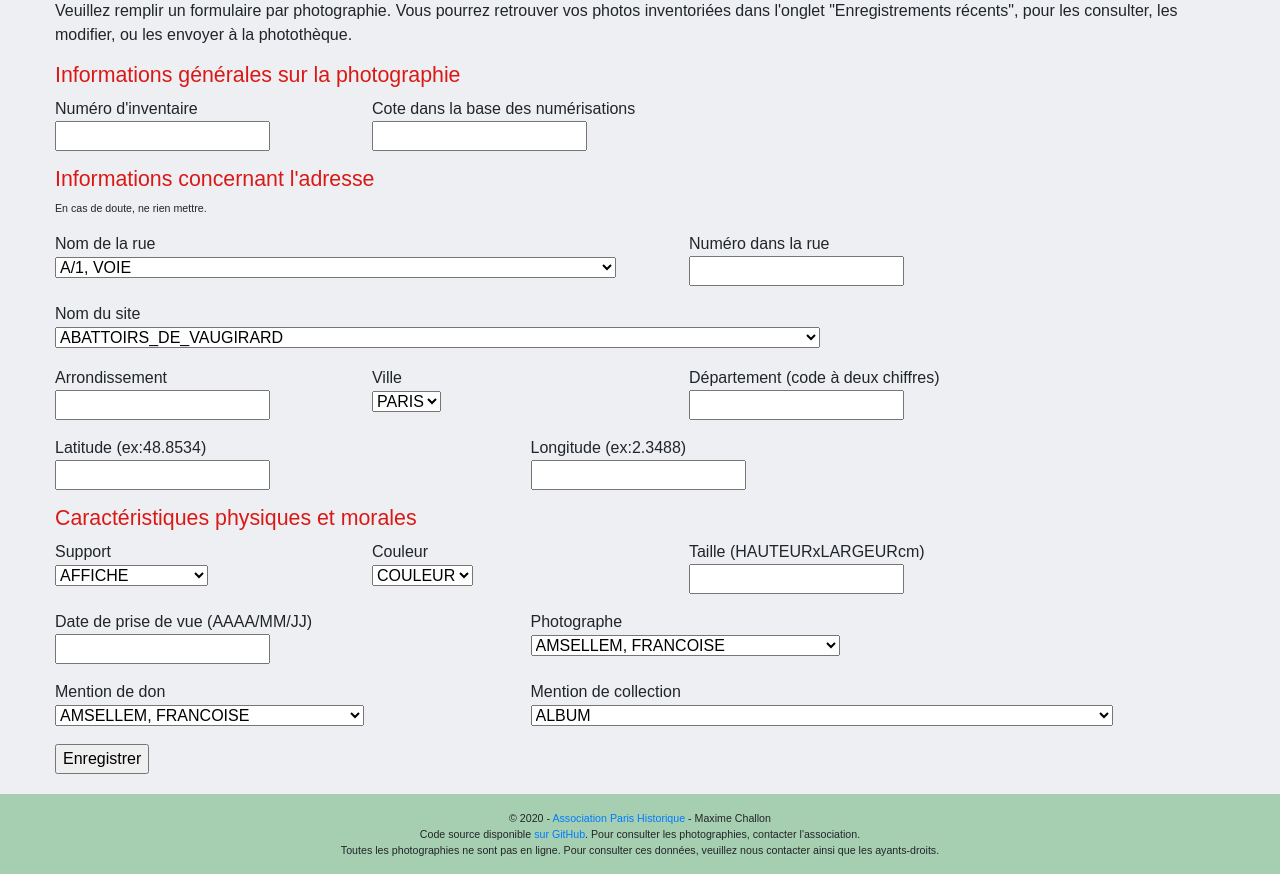
After one commit to MaximeChallon/InventaireParisHistorique_webapp, a Flask app: page /espace_personnel/1/cataloguer in a window 1280 px wide. The commit adds this page. Shown: the part 142-1016 px from the top of the page. Run offline with Flask 2, Linux system fonts and the light colour scheme; a user stored in the database is signed in; some libraries are stand-ins or nearby versions.

Commit message:
premier formulaire de catalogage

```diff
--- a/app/app.py
+++ b/app/app.py
@@ -34,7 +34,7 @@ admin = Admin(app)
 
 login_manager = LoginManager(app)
 
-from .routes import generals
+from .routes import generals, catalogage
 
 def init_app():
     db.create_all()
--- a/app/models/formulaires.py
+++ b/app/models/formulaires.py
@@ -9,7 +9,7 @@ class Chart_form(FlaskForm):
     submit = SubmitField('Voir')
 
 class Forgot_form(FlaskForm):
-    email = StringField('Email Address', [validators.DataRequired(), validators.Length(min=6, max=35)], validators.Email(s))
+    email = StringField('Email Address', [validators.DataRequired(), validators.Length(min=6, max=35)], validators.Email())
     submit = SubmitField('Envoyer')
 
     def validate_email(self, email):
--- /dev/null
+++ b/app/routes/catalogage.py
@@ -0,0 +1,70 @@
+from ..app import app, db
+from flask_login import login_required
+from flask import url_for, render_template
+from ..models.formulaires import Catalogage_form
+
+#SQL creation table ds db users
+"""CREATE TABLE `catalogage` (
+	`N_inventaire`	INTEGER NOT NULL,
+	`Rue`	TEXT,
+	`N_rue`	TEXT,
+	`Nom_site`	TEXT,
+	`Arrondissement`	TEXT,
+	`Ville`	TEXT,
+	`Departement`	INTEGER,
+	`Latitude_x`	TEXT,
+	`Longitude_y`	TEXT,
+	`Support`	TEXT,
+	`Couleur`	TEXT,
+	`Taille`	TEXT,
+	`Date_prise_vue`	TEXT,
+	`Photographe`	TEXT,
+	`Droits`	TEXT,
+	`Mention_don`	TEXT,
+	`Mention_collection`	TEXT,
+	`Date_construction`	TEXT,
+	`Architecte`	TEXT,
+	`Classement_MH`	TEXT,
+	`Legende`	TEXT,
+	`Generalite_architecture`	TEXT,
+	`Mot_cle1`	TEXT,
+	`Mot_cle2`	TEXT,
+	`Mot_cle3`	TEXT,
+	`Mot_cle4`	TEXT,
+	`Mot_cle5`	TEXT,
+	`Mot_cle6`	TEXT,
+	`Autre_adresse`	TEXT,
+	`Notes`	TEXT,
+	`Cote_base`	TEXT,
+	`Cote_classement`	TEXT,
+	`Date_inventaire`	TEXT,
+	`Auteur`	TEXT,
+	`exporte`	INTEGER NOT NULL
+);"""
+
+
+#créer un espace personnel pour chaque membre sur le type de Admin, où il peut:
+#voir ce qu'il a catalogué
+#exporté les données remplies entre tel jour et tel jour
+#envoyer directement à l'adresse de la photothèque le csv final de catalogage
+
+#supprimer les photos 30 jours après l'envoi ou l'export pour ne pas surcharger la base
+
+#proposer le gps lors du catalogage avec une recherche sur cette api: https://api-adresse.data.gouv.fr/search/?q=34+poissonniers+rue+des+paris .
+#les résultats semblent bons: les intégrer dans une minimap pour que l'utilisateur clique sur oui ou non
+
+@app.route("/espace_personnel/<nom_user>/cataloguer", methods=['GET', 'POST'])
+@login_required
+def cataloguer(nom_user):
+    form = Catalogage_form()
+    if form.validate_on_submit():
+        pass
+    return render_template("pages/cataloguer.html", form=form)
+
+#@app.route("/espace_personnel/<nom_user>/exporter")
+#@login_required
+#def exporter(nom_user):
+
+#@app.route("/espace_personnel/<nom_user>/enregistrements_recents")
+#@login_required
+#def enregistrements_recents(nom_user):
--- a/app/templates/container.html
+++ b/app/templates/container.html
@@ -40,7 +40,7 @@
         <a class="nav-link dropdown-toggle" href="#" id="navbarDropdown" role="button" data-toggle="dropdown" aria-haspopup="true" aria-expanded="false">
           Catalogage
         </a>
-        <div class="dropdown-menu" aria-labelledby="navbarDropdown">
+        <div class="dropdown-menu" aria-labelledby="navbarDropdown" style="background-color:#a6cfb1;">
           <a class="dropdown-item" href="{{url_for('cataloguer', nom_user=current_user.nom)}}">Cataloguer</a>
           <a class="dropdown-item" href="#">Exporter</a>
           <div class="dropdown-divider"></div>
@@ -87,7 +87,7 @@
     </div>
 </div>
 </body>
-<footer class="blog-footer" style="background-color: #a6cfb1">
+<footer class="page-footer" style="background-color: #a6cfb1">
     <div class="container" style="padding: 1em; text-align: center">
         <div class="footer">
             <p class="footer">© 2020 - <a href="https://www.paris-historique.org/">Association Paris Historique</a> - Maxime Challon</p>
--- /dev/null
+++ b/app/templates/pages/cataloguer.html
@@ -0,0 +1,107 @@
+{% extends "container.html" %}
+
+{% block titre %}
+Cataloguer
+{% endblock %}
+
+{% block corps %}
+<div class="container">
+    <div class="row">
+        <p>Veuillez remplir un formulaire par photographie. Vous pourrez retrouver vos photos inventoriées dans l'onglet "Enregistrements récents", pour les consulter, les modifier, ou les envoyer à la photothèque.</p>
+    </div>
+    <div class="row">
+        <form method="post">
+            {{ form.hidden_tag() }}
+            <h1 style="font-size:16pt;color:#da1916;">Informations générales sur la photographie</h1>
+            <div class="row">
+                <div class="col-4">
+                    <p>Numéro d'inventaire<br>
+                        {{ form.N_inventaire }}</p>
+                </div>
+                <div class="col-6">
+                    <p>Cote dans la base des numérisations<br>
+                        {{ form.Cote_base }}</p>
+                </div>
+            </div>
+            <h1 style="font-size:16pt;color:#da1916;">Informations concernant l'adresse</h1>
+            <p  style="font-size:8pt;">En cas de doute, ne rien mettre.</p>
+            <div class="row">
+                <div class="col-8">
+                    <p>Nom de la rue<br>
+                        {{form.Rue}}</p>
+                </div>
+                <div class="col-4">
+                    <p>Numéro dans la rue <br>
+                        {{form.N_rue}}</p>
+                </div>
+            </div>
+            <div class="row">
+                <div class="col-12">
+                    <p>Nom du site<br>
+                        {{form.Nom_site}}</p>
+                </div>
+            </div>
+            <div class="row">
+                <div class="col-4">
+                    <p>Arrondissement<br>
+                        {{form.Arrondissement}}</p>
+                </div>
+                <div class="col-4">
+                    <p>Ville <br>
+                        {{form.Ville}}</p>
+                </div>
+                <div class="col-4">
+                    <p>Département (code à deux chiffres)<br>
+                        {{form.Departement}}</p>
+                </div>
+            </div>
+            <div class="row">
+                <div class="col-6">
+                    <p>Latitude (ex:48.8534)<br>
+                        {{form.Latitude_x}}</p>
+                </div>
+                <div class="col-6">
+                    <p>Longitude (ex:2.3488)<br>
+                        {{form.Longitude_y}}</p>
+                </div>
+            </div>
+            <h1 style="font-size:16pt;color:#da1916;">Caractéristiques physiques et morales</h1>
+            <div class="row">
+                <div class="col-4">
+                    <p>Support <br>
+                    {{form.Support}}</p>
+                </div>
+                <div class="col-4">
+                    <p>Couleur <br>
+                    {{form.Couleur}}</p>
+                </div>
+                <div class="col-4">
+                    <p>Taille (HAUTEURxLARGEURcm) <br>
+                    {{form.Taille}}</p>
+                </div>
+            </div>
+            <div class="row">
+                <div class="col-6">
+                    <p>Date de prise de vue (AAAA/MM/JJ)<br>
+                    {{form.Date_prise_vue}}</p>
+                </div>
+                <div class="col-6">
+                    <p>Photographe<br>
+                    {{form.Photographe}}</p>
+                </div>
+            </div>
+            <div class="row">
+                <div class="col-6">
+                    <p>Mention de don<br>
+                    {{form.Mention_don}}</p>
+                </div>
+                <div class="col-6">
+                    <p>Mention de collection<br>
+                    {{form.Mention_collection}}</p>
+                </div>
+            </div>
+            {{ form.submit }}
+        </form>
+    </div>
+</div>
+{% endblock %}
--- a/requirements.txt
+++ b/requirements.txt
@@ -3,6 +3,8 @@ altair-data-server==0.4.1
 attrs==19.3.0
 blinker==1.4
 click==7.1.2
+dnspython==1.16.0
+email-validator==1.1.1
 entrypoints==0.3
 Flask==1.1.2
 Flask-Admin==1.5.6
@@ -10,6 +12,7 @@ Flask-Login==0.5.0
 Flask-Mail==0.9.1
 Flask-SQLAlchemy==2.4.3
 Flask-WTF==0.14.3
+idna==2.9
 importlib-metadata==1.6.1
 itsdangerous==1.1.0
 Jinja2==2.11.2
```
Also changed, not shown: 1 other file.
